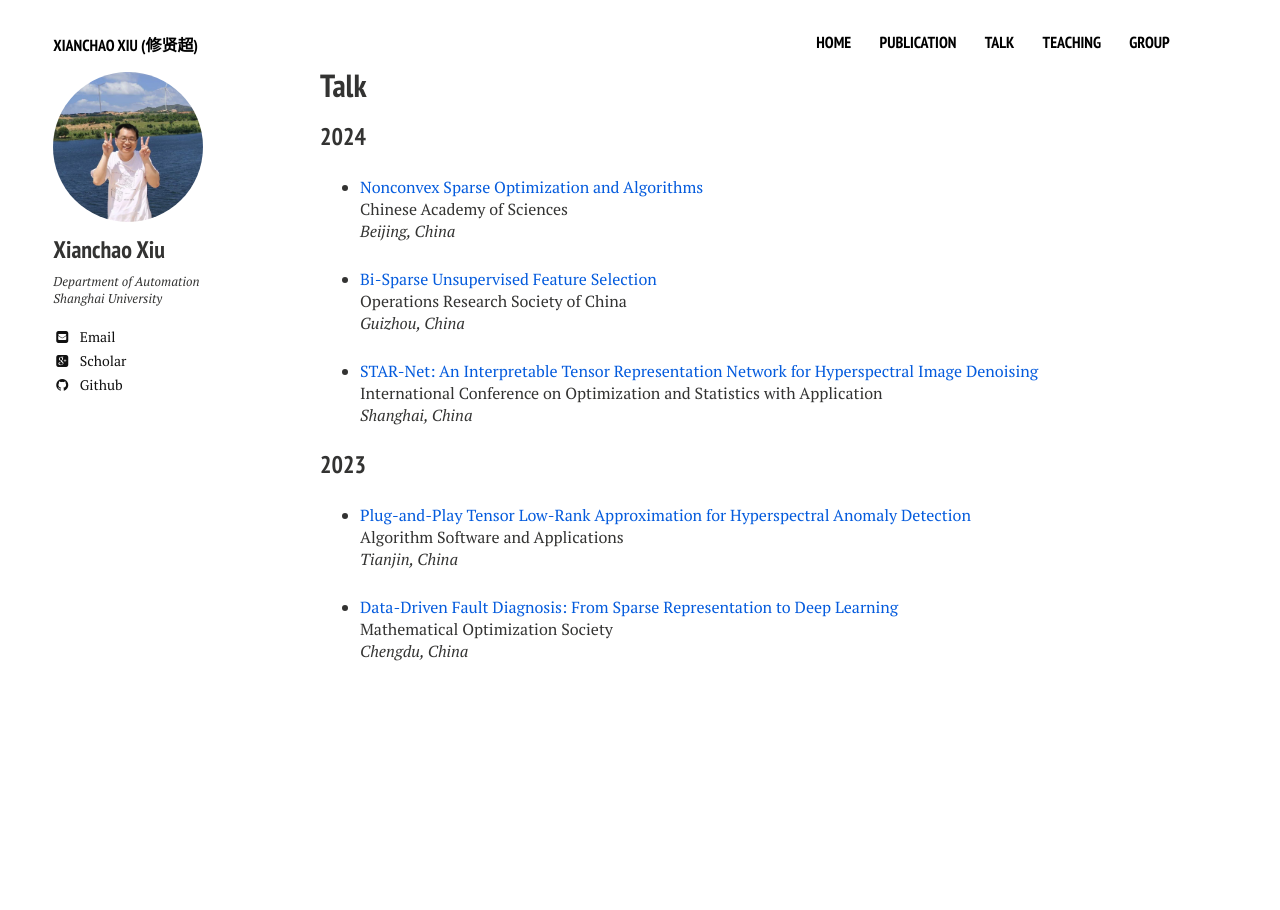
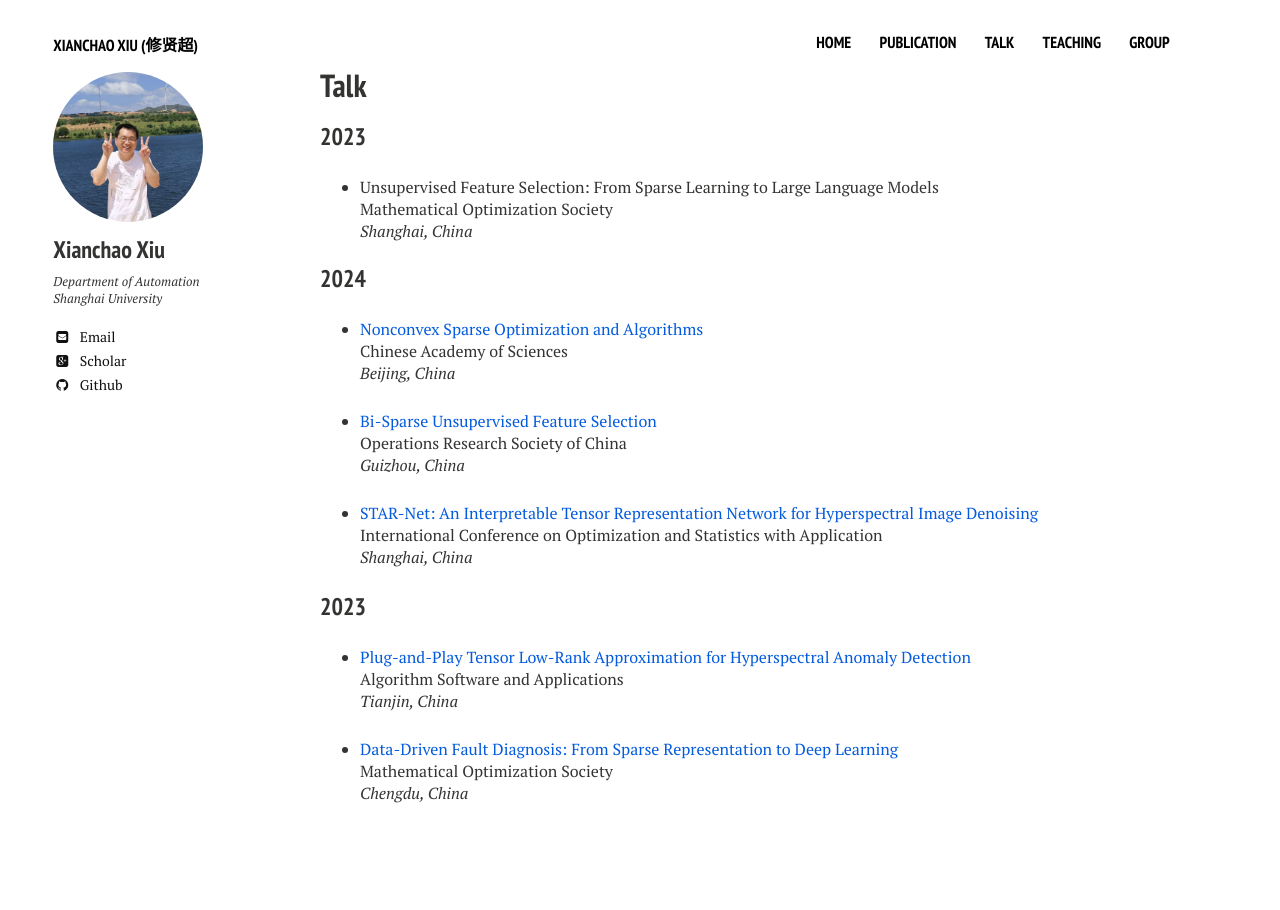
Before and after one commit to xianchaoxiu/xianchaoxiu.github.io, a Jekyll site: the page built from talk/index.md, in a window 1280 px wide. Built offline with Jekyll 4.4.1, drawn with Linux system fonts in a browser that asks for light colours; nearby versions of some CDN libraries.

Commit message:
Update index.md

```diff
--- a/talk/index.md
+++ b/talk/index.md
@@ -8,6 +8,12 @@ comments: false
 share: false
 ---
 
+### 2023
+
+
+* Unsupervised Feature Selection: From Sparse Learning to Large Language Models <br>
+Mathematical Optimization Society <br>
+<i>Shanghai, China</i><br>
 
 
 
```
